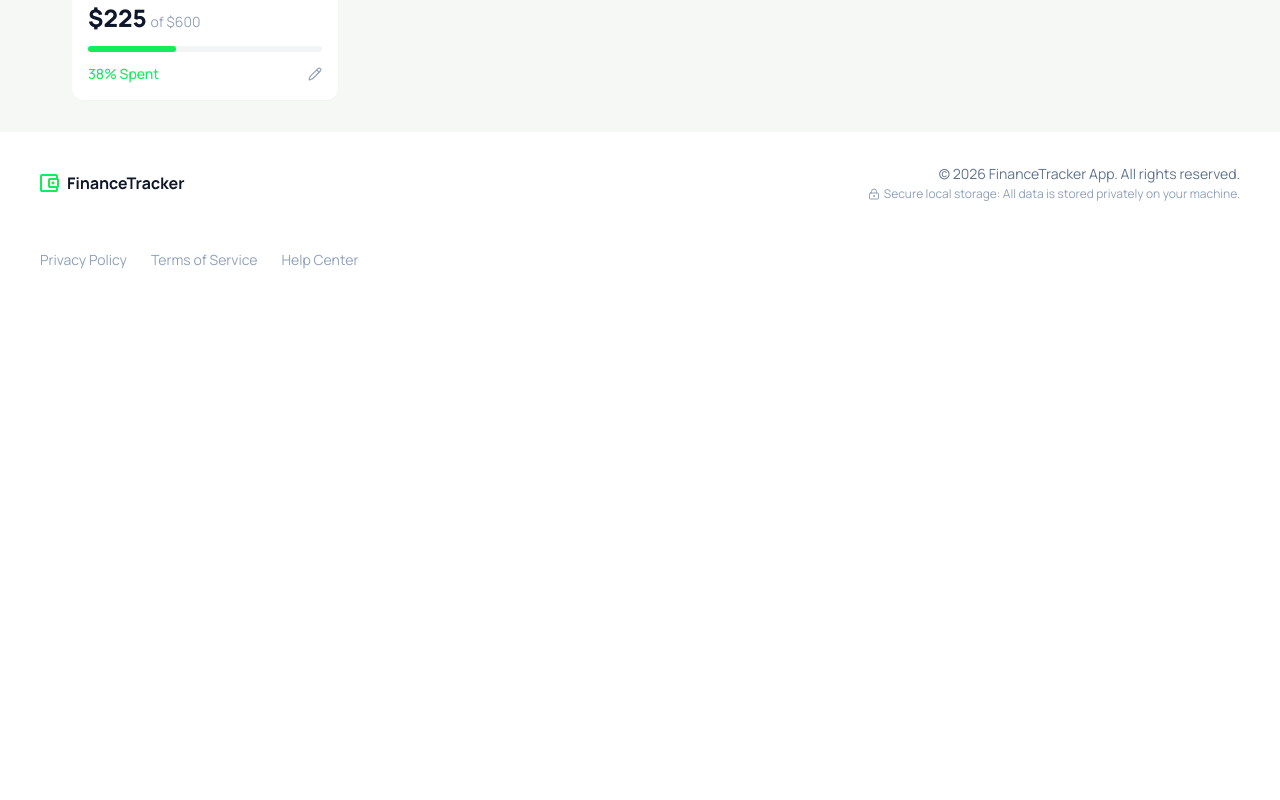
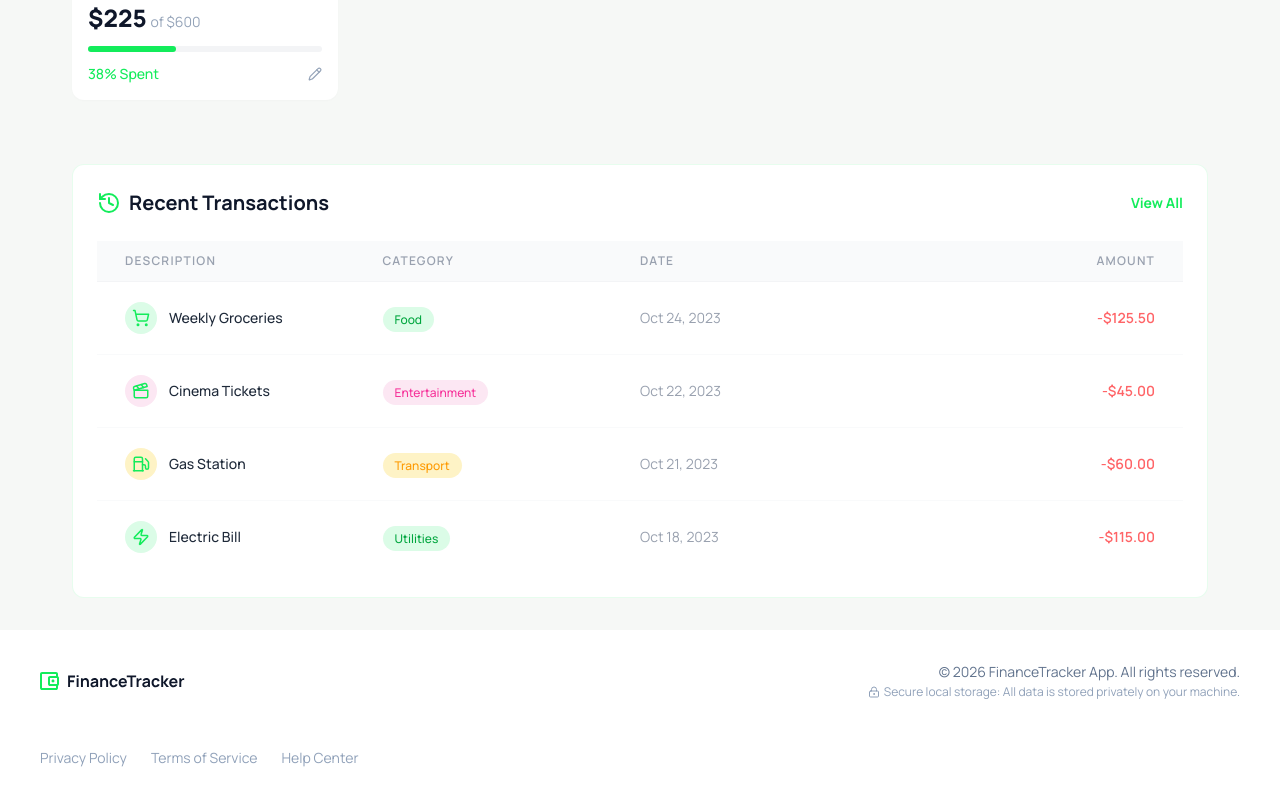
Before and after one commit to HenryAgu/finance-tracker, a Next.js app: page / in a window 1280 px wide. Shown: the part 753-1553 px from the top of the page. Before the commit the page ends 1055 px from the top, so only its background shows below. Built offline with nearby package versions, Linux system fonts and the light colour scheme.

Commit message:
feat: transaction table

```diff
--- a/app/layout.tsx
+++ b/app/layout.tsx
@@ -10,7 +10,7 @@ const manrope = Manrope({
 })
 
 export const metadata: Metadata = {
-  title: "Create Next App",
+  title: "Finance Tracker",
   description: "Generated by create next app",
 };
 
--- a/app/page.tsx
+++ b/app/page.tsx
@@ -1,11 +1,13 @@
 import Budgets from "@/components/home/budgets";
 import Header from "@/components/home/header";
+import Transactions from "@/components/home/transactions";
 
 export default function Home() {
   return (
     <div className="min-h-screen bg-surface-tint">
       <Header />
       <Budgets/>
+      <Transactions/>
     </div>
   );
 }
--- a/components/home/budgets.tsx
+++ b/components/home/budgets.tsx
@@ -50,7 +50,7 @@ const budgets: BudgetTypes[] = [
 
 const Budgets = () => {
   return (
-    <div className='py-8 px-5 lg:px-18 grid grid-cols-1 lg:grid-cols-4 gap-6'>
+    <div className='py-8 px-5 lg:px-18 grid grid-cols-1 md:grid-cols-2 lg:grid-cols-4 gap-6'>
       {budgets.map((item) => (
         <CategoriesCard key={item.title} item={item}/>
       ))}
--- a/components/home/header.tsx
+++ b/components/home/header.tsx
@@ -43,7 +43,7 @@ const Header = () => {
                         <p className="text-xs font-normal ">Data is saved locally to your browser</p>
                     </div>
                 </div>
-                <Button className="bg-brand-green w-fit flex items-center gap-x-2 text-[#0F172A] px-6 py-5" size="lg" type="button">
+                <Button className="bg-brand-green w-fit flex items-center gap-x-2 text-[#0F172A] px-6 py-5 cursor-pointer" size="lg" type="button">
                     <CreditCard />
                     <span className="text-base font-bold">Add Transaction</span>
                 </Button>
--- /dev/null
+++ b/components/home/transaction-table.tsx
@@ -0,0 +1,104 @@
+"use client"
+import { Clapperboard, Fuel, ShoppingCart, Zap } from "lucide-react";
+import { useState } from "react";
+
+const transactions = [
+    {
+        id: 1,
+        description: "Weekly Groceries",
+        category: "Food",
+        date: "Oct 24, 2023",
+        amount: 125.50,
+        icon: <ShoppingCart size={18} className="text-brand-green" />,
+        iconBg: "bg-green-100",
+        categoryColor: "text-green-600",
+        categoryBg: "bg-green-100",
+    },
+    {
+        id: 2,
+        description: "Cinema Tickets",
+        category: "Entertainment",
+        date: "Oct 22, 2023",
+        amount: 45.00,
+        icon: <Clapperboard size={18} className="text-brand-green" />,
+        iconBg: "bg-pink-100",
+        categoryColor: "text-pink-500",
+        categoryBg: "bg-pink-100",
+    },
+    {
+        id: 3,
+        description: "Gas Station",
+        category: "Transport",
+        date: "Oct 21, 2023",
+        amount: 60.00,
+        icon: <Fuel size={18} className="text-brand-green" />,
+        iconBg: "bg-amber-100",
+        categoryColor: "text-amber-500",
+        categoryBg: "bg-amber-100",
+    },
+    {
+        id: 4,
+        description: "Electric Bill",
+        category: "Utilities",
+        date: "Oct 18, 2023",
+        amount: 115.00,
+        icon: <Zap size={18} className="text-brand-green" />,
+        iconBg: "bg-green-100",
+        categoryColor: "text-green-600",
+        categoryBg: "bg-green-100",
+    },
+];
+
+export default function TransactionTable() {
+    const [hovered, setHovered] = useState<number | null>(null);
+
+    return (
+
+        <div className="bg-white overflow-x-scroll w-full">
+
+            {/* Header */}
+            <div className="grid grid-cols-4 px-3 lg:px-7 py-3 bg-gray-50 border-b border-gray-100 min-w-150">
+                <span className="text-xs font-semibold tracking-widest uppercase text-gray-400">Description</span>
+                <span className="text-xs font-semibold tracking-widest uppercase text-gray-400">Category</span>
+                <span className="text-xs font-semibold tracking-widest uppercase text-gray-400">Date</span>
+                <span className="text-xs font-semibold tracking-widest uppercase text-gray-400 text-right">Amount</span>
+            </div>
+
+            {/* Rows */}
+            {transactions.map((t, i) => (
+                <div
+                    key={t.id}
+                    className={`grid grid-cols-4 px-3 lg:px-7 min-w-150 py-5 items-center transition-colors duration-150 ${i !== transactions.length - 1 ? "border-b border-gray-50" : ""
+                        } ${hovered === t.id ? "bg-gray-50" : "bg-white"}`}
+                    onMouseEnter={() => setHovered(t.id)}
+                    onMouseLeave={() => setHovered(null)}
+                >
+                    {/* Description */}
+                    <div className="flex items-center gap-3">
+                        <div className={`w-8 h-8 rounded-full flex items-center justify-center text-lg ${t.iconBg}`}>
+                            {t.icon}
+                        </div>
+                        <span className="text-sm font-medium text-gray-800">{t.description}</span>
+                    </div>
+
+                    {/* Category */}
+                    <div>
+                        <span className={`text-xs font-medium px-3 py-1 rounded-full ${t.categoryBg} ${t.categoryColor}`}>
+                            {t.category}
+                        </span>
+                    </div>
+
+                    {/* Date */}
+                    <span className="text-sm text-gray-400">{t.date}</span>
+
+                    {/* Amount */}
+                    <span className="text-sm font-semibold text-red-400 text-right">
+                        -${t.amount.toFixed(2)}
+                    </span>
+                </div>
+            ))}
+
+        </div>
+
+    );
+}
--- /dev/null
+++ b/components/home/transactions.tsx
@@ -0,0 +1,21 @@
+import { History } from 'lucide-react'
+import TransactionTable from './transaction-table'
+
+const Transactions = () => {
+  return (
+    <div className='py-5 lg:py-8 px-5 lg:px-18'>
+      <div className="border border-brand-green-subtle p-6 bg-white rounded-[12px] flex flex-col gap-y-6">
+        <div className="flex items-center justify-between">
+          <div className="flex items-center gap-x-2">
+            <History className='text-brand-green'/>
+            <p className='text-base lg:text-xl font-bold text-[#0F172A]'>Recent Transactions</p>
+          </div>
+          <p className='text-sm text-brand-green font-bold'>View All</p>
+        </div>
+        <TransactionTable/>
+      </div>
+    </div>
+  )
+}
+
+export default Transactions
--- a/components/navbar.tsx
+++ b/components/navbar.tsx
@@ -11,7 +11,7 @@ const Navbar = () => {
                     <input type="text" placeholder='Search transactions' className='text-sm text-brand-green outline-none' />
                 </div>
             </div>
-            <div className="bg-brand-green-subtle h-10 w-10 flex items-center justify-center rounded-full border border-brand-green-subtle">
+            <div className="bg-brand-green-subtle h-10 w-10 flex items-center justify-center rounded-full border-2 border-[#13EC5B33]">
                 <span className='text-brand-green font-semibold text-base'>A</span>
             </div>
         </nav>
```
Also changed, not shown: components/ui/dialog.tsx (added, +165 -0 lines).
